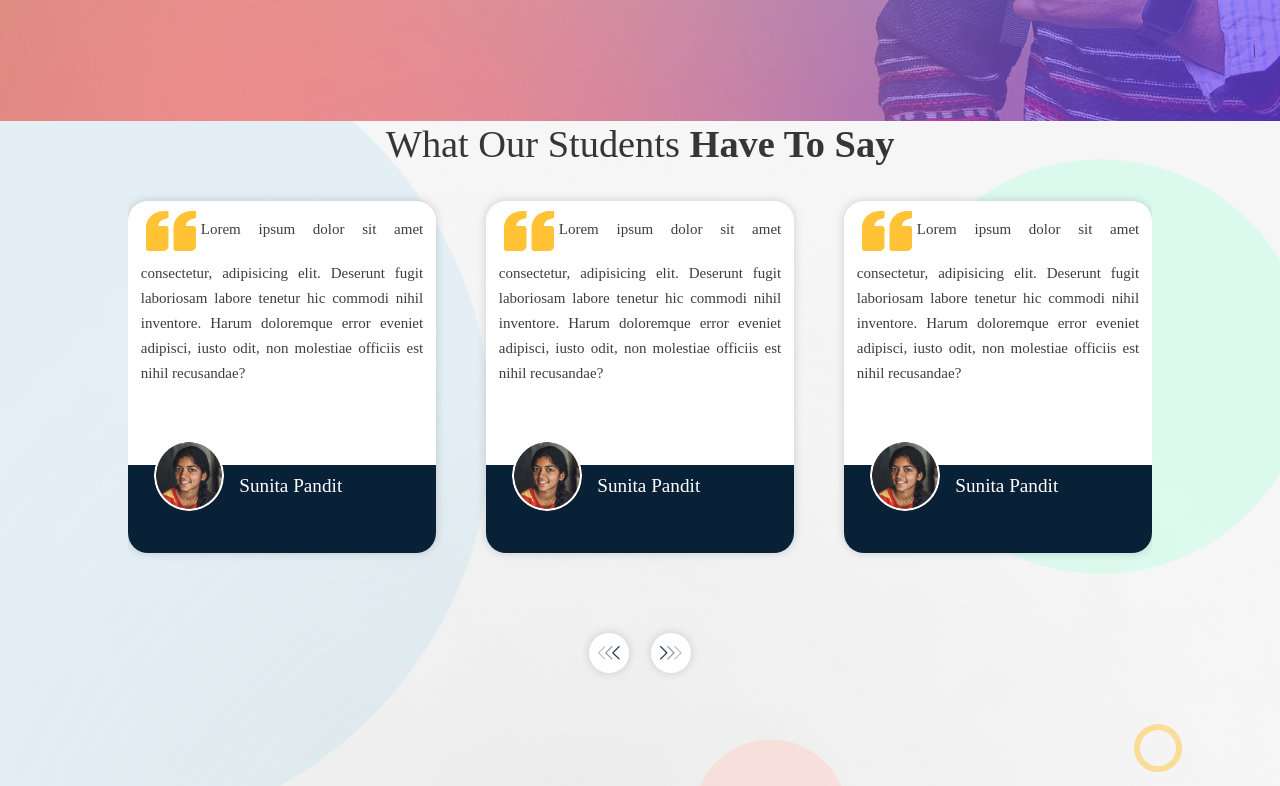
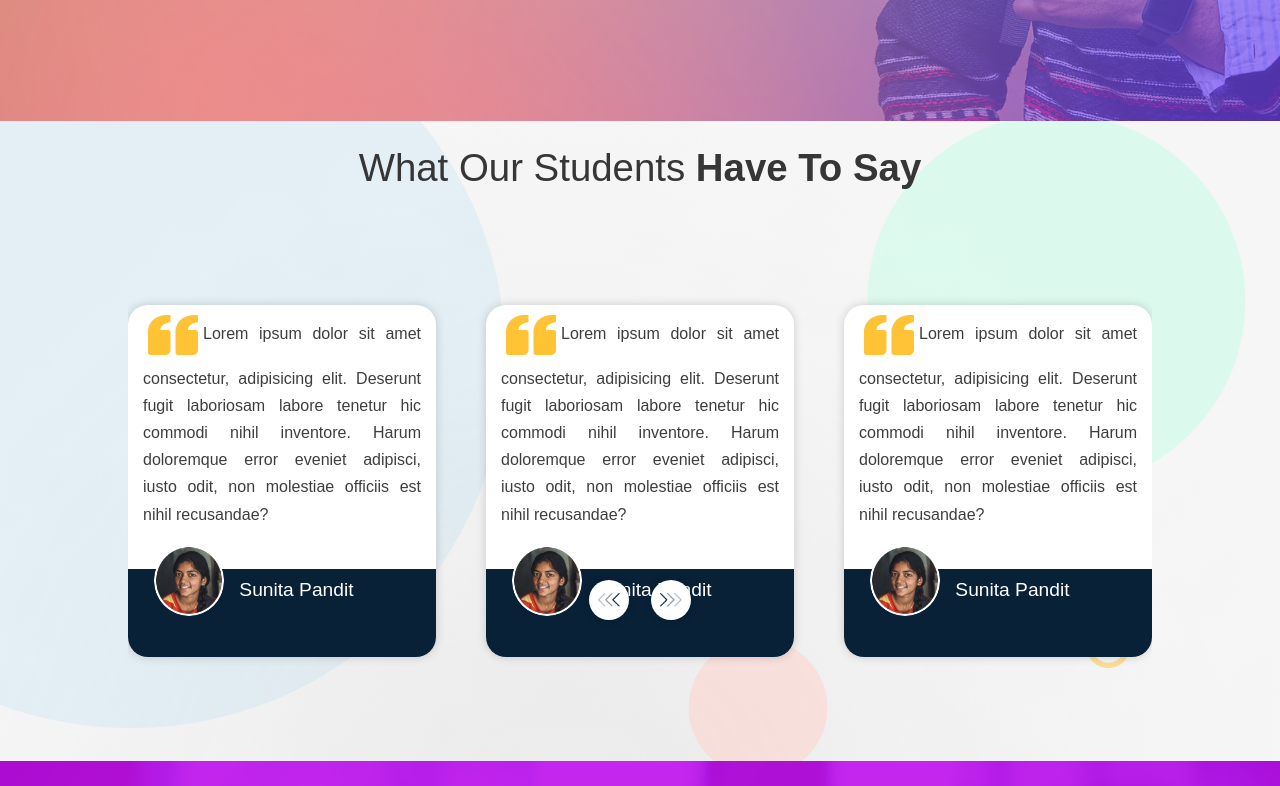
Before and after one commit to lokesbs0608/scholarSwan_bts, a React (Vite) app: page / in a window 1280 px wide. Shown: the part 2460-3246 px from the top of the page. Built offline with nearby package versions, Linux system fonts and the light colour scheme.

Commit message:
font changes

```diff
--- a/src/App.scss
+++ b/src/App.scss
@@ -1,3 +1,24 @@
+body {
+  margin: 0;
+  font-family: -apple-system, BlinkMacSystemFont, "Montserrat", sans-serif,
+    "Segoe UI", "Roboto", "Oxygen", "Ubuntu", "Cantarell", "Fira Sans",
+    "Droid Sans", "Helvetica Neue", sans-serif;
+  -webkit-font-smoothing: antialiased;
+  -moz-osx-font-smoothing: grayscale;
+  font-family: "Montserrat", sans-serif;
+}
+
+code {
+  font-family: source-code-pro, Menlo, Monaco, Consolas, "Courier New",
+    monospace;
+}
+
+@media (max-width: 1024px) {
+  .social {
+    display: none !important;
+  }
+}
+
 .main {
   overflow: hidden;
   font-family: "Montserrat", sans-serif;
@@ -11,11 +32,14 @@ body {
 #pg4-content #swiper-pg4 .member {
   width: 30rem !important;
   height: 22rem !important;
+  font-family: "Montserrat", sans-serif;
 }
 
 #pg4-content .swiper {
   width: 100%;
-  height: 75% !important;
+  height: 85% !important;
+  font-family: "Montserrat", sans-serif;
+  padding: 5rem 0px;
 }
 
 .swiper-button-prev,
--- a/src/index.scss
+++ b/src/index.scss
@@ -17,98 +17,3 @@ code {
     display: none !important;
   }
 }
-
-.main {
-  overflow: hidden;
-  font-family: "Montserrat", sans-serif;
-}
-html {
-  scroll-behavior: smooth;
-}
-body {
-  overflow-x: hidden;
-}
-
-#pg4-content #swiper-pg4 .member {
-  width: 30rem !important;
-  height: 22rem !important;
-}
-
-#pg4-content .swiper {
-  width: 100%;
-  height: 75% !important;
-}
-
-.swiper-button-prev,
-.swiper-button-next {
-  top: 80% !important;
-  z-index: 100000 !important;
-}
-
-.swiper-button-prev,
-.swiper-rtl .swiper-button-next {
-  left: var(--swiper-navigation-sides-offset, 45%) !important;
-  right: auto;
-}
-.swiper-button-next,
-.swiper-rtl .swiper-button-prev {
-  right: var(--swiper-navigation-sides-offset, 45%) !important;
-  left: auto;
-}
-
-input {
-  padding: 8px 15px;
-  border-radius: 10px;
-  font-size: 16px;
-  font-weight: 500;
-  line-height: 20px;
-  width: 100% !important;
-  margin: 0.6rem;
-  border: 2px solid #bcbcbc;
-  font-family: Montserrat;
-}
-
-input::placeholder {
-  color: #909090;
-}
-
-input:focus,
-input:active {
-  border: 2px solid #bcbcbc;
-  outline: none;
-}
-
-select {
-  padding: 8px 15px;
-  border-radius: 10px;
-  font-size: 16px;
-  font-weight: 500;
-  line-height: 20px;
-  margin: 0.6rem;
-  border: 2px solid #bcbcbc;
-  -webkit-appearance: none;
-  -moz-appearance: none;
-  background: transparent;
-  background-image: url("./Images/selection-arrow.png");
-  background-repeat: no-repeat;
-  background-position-x: 97%;
-  background-position-y: 9px;
-  font-family: Montserrat;
-
-  option {
-    color: #bcbcbc;
-  }
-}
-
-textarea {
-  padding: 8px 15px;
-  border-radius: 10px;
-  font-size: 16px;
-  font-weight: 500;
-  line-height: 20px;
-  width: 100%;
-  max-width: 100%;
-  margin: 0.6rem;
-  border: 2px solid #bcbcbc;
-  font-family: Montserrat;
-}
--- a/src/pages/home/home.scss
+++ b/src/pages/home/home.scss
@@ -677,7 +677,7 @@
 
   #section4 {
     position: relative;
-    height: 100vh;
+    height: 80vh;
     width: 100%;
     background: url("../../Images/know-why-we-are-best.png") no-repeat;
     background-size: cover;
@@ -733,18 +733,17 @@
     // top: -5vw;
     // left: 0;
     z-index: 2;
-    // position: absolute;
-    font-family: gilroy;
     display: flex;
     flex-direction: column;
     align-items: center;
+    font-family: "Montserrat" !important;
   }
 
   #pg4-content h2 {
     font-size: 3vw;
     font-weight: 300;
     font-family: "Montserrat";
-    // font-family: "Plus Jakarta Sans", sans-serif;
+    font-family: "Plus Jakarta Sans", sans-serif;
     color: #363636;
   }
 
@@ -806,6 +805,7 @@
     display: flex;
     align-items: center;
     justify-content: space-between;
+    font-family: "Plus Jakarta Sans", sans-serif;
   }
 
   #pg4-content #swiper-pg4 .member {
@@ -819,15 +819,16 @@
     justify-content: space-between;
     overflow: hidden;
     color: #fff;
+    font-family: "Plus Jakarta Sans", sans-serif;
   }
 
   #pg4-content #swiper-pg4 .member p {
-    line-height: 25px;
+    line-height: 1.7rem;
     color: rgba(0, 0, 0, 0.76);
-    /* padding: 1vw; */
-    font-size: 15px;
-    padding: 0 1vw;
-    font-family: "Montserrat";
+    font-size: 1rem;
+    font-weight: 500;
+    padding: 0 15px;
+    font-family: "Plus Jakarta Sans", sans-serif;
   }
 
   #pg4-content #swiper-pg4 .member p span i {
--- a/src/pages/home/testimonials.jsx
+++ b/src/pages/home/testimonials.jsx
@@ -5,10 +5,11 @@ import { Autoplay, Navigation } from "swiper/modules";
 import "swiper/css";
 import "swiper/css/navigation";
 import "swiper/css/pagination";
+import '../../App.scss'
 
 const Testimonials = () => {
   return (
-    <div id="section4">
+    <div id="section4" className='pt-4 py-4'>
     <div id="pg4-content">
       <h2>
         What Our Students <span>Have To Say</span>
@@ -52,7 +53,7 @@ const Testimonials = () => {
             <SwiperSlide>
               <div id="swiper-pg4">
                 <div className="member">
-                  <p>
+                  <p className=''>
                     <span>
                       <svg
                         width="60"
@@ -67,6 +68,7 @@ const Testimonials = () => {
                         />
                       </svg>
                     </span>
+
                     Lorem ipsum dolor sit amet consectetur, adipisicing
                     elit. Deserunt fugit laboriosam labore tenetur hic
                     commodi nihil inventore. Harum doloremque error eveniet
```
